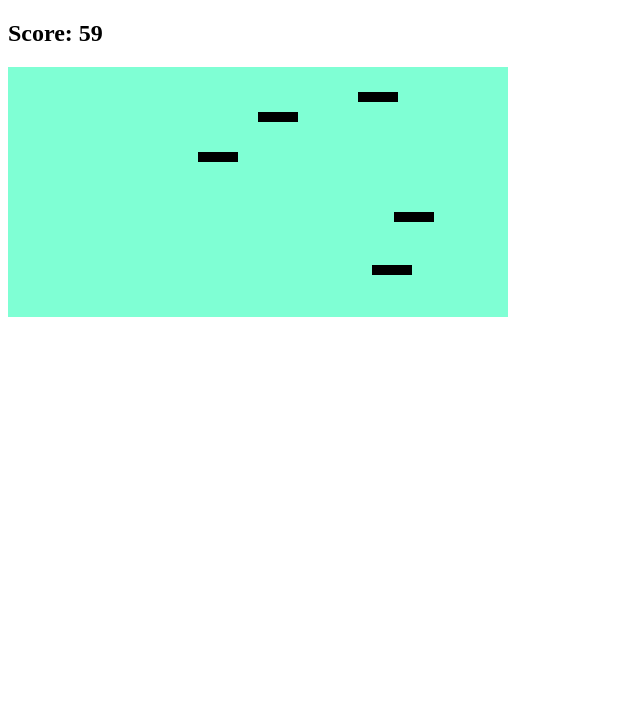
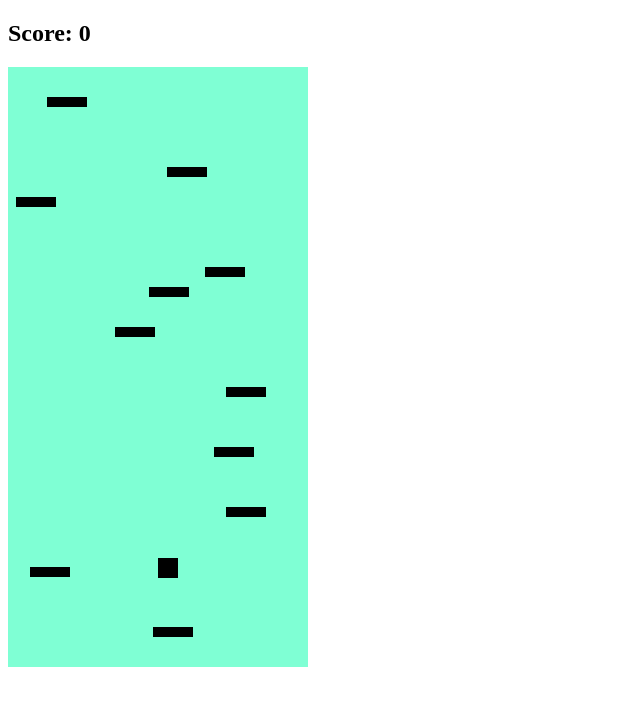
Before and after one commit to jondavila/mountain-climber, a plain HTML site: page index.html in a window 1280 px wide. Shown: the whole page, without its empty margins (0-640 px from the left). Drawn offline with Linux system fonts and the light colour scheme.

Commit message:
fix: made game screen bigger

```diff
--- a/app.js
+++ b/app.js
@@ -177,8 +177,6 @@ function generateNewPlatforms() {
     let onScreen = platforms.length;
     if (onScreen < 10) {
         createPlatforms(65);
-        console.log('platforms on screen', onScreen)
-        console.log('platforms', platforms)
     }
 }
 //=================================== PLATFORM GENERATING ============================================//
--- a/style.css
+++ b/style.css
@@ -1,7 +1,7 @@
 
 
 canvas {
-    height: 100%;
-    width: 500px;
+    height: 600px;
+    width: 300px;
     background-color: aquamarine;
 }
```
